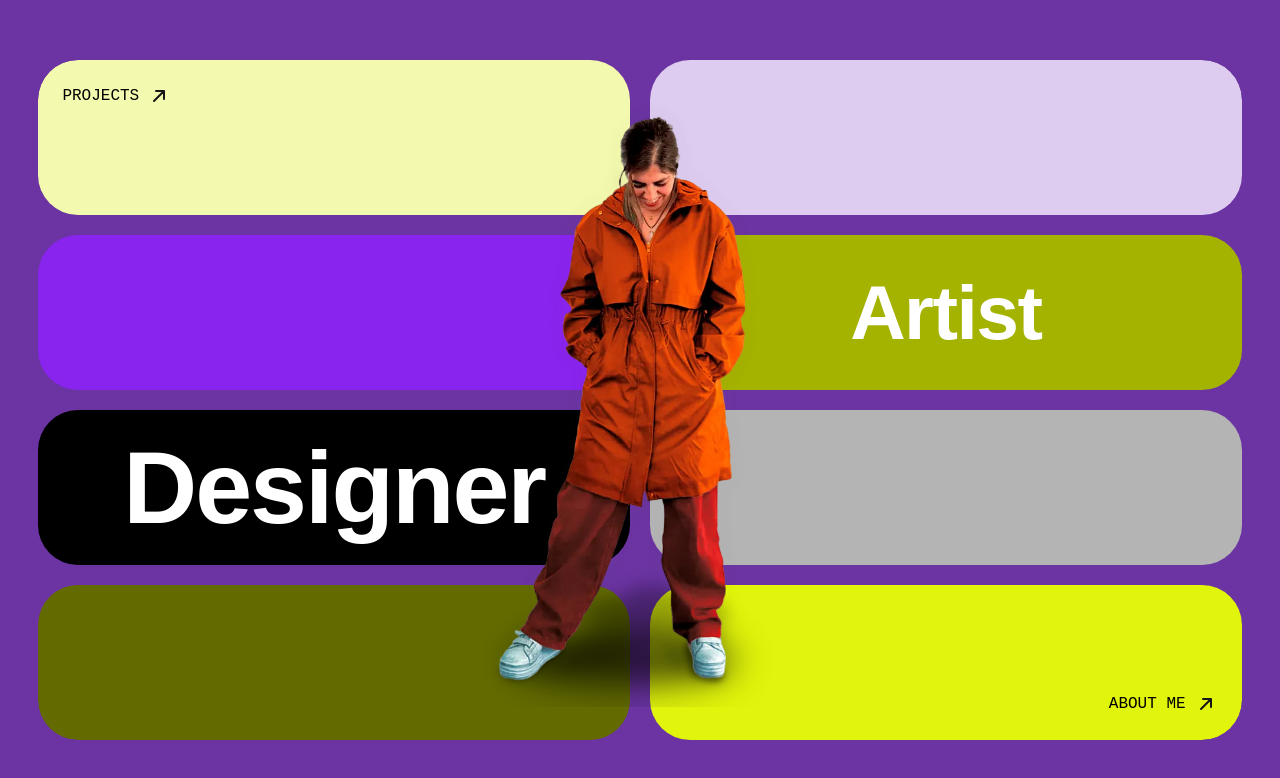
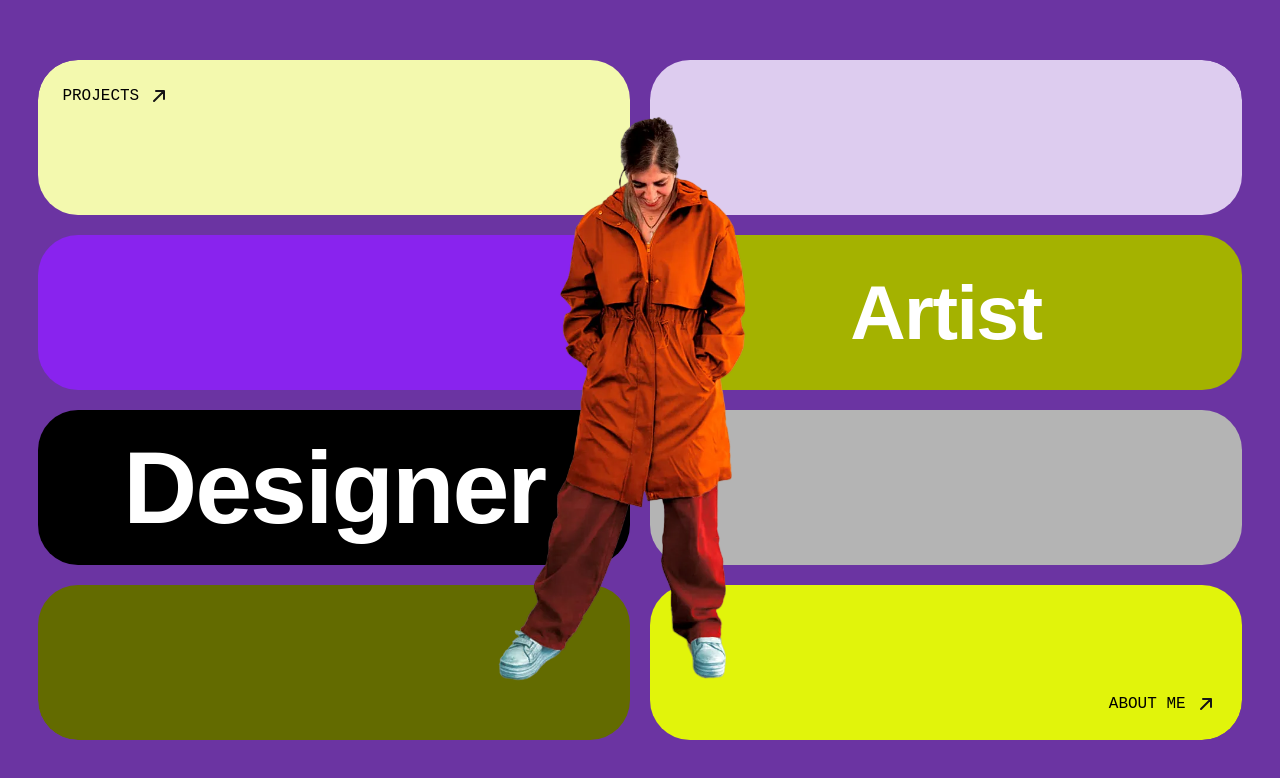
Before and after one commit to mamzlt88/portafolio, a React (Vite) app: page / in a window 1280 px wide. Shown: the top 778 px of the page. Built offline with nearby package versions, Linux system fonts and the light colour scheme.

Commit message:
chore(landing): remove shadow image from model overlay for a cleaner look

```diff
--- a/src/components/sections/Landing.tsx
+++ b/src/components/sections/Landing.tsx
@@ -1,5 +1,4 @@
 import React, { useEffect, useState } from "react";
-import imgSombra1 from "figma:asset/1cbc4e6eb83416656dd6543f41c9cece5a3314fe.png";
 import imgMmColorOrange from "figma:asset/717c32ec589970e1b541c572864d2fa741828374.png";
 
 interface LandingProps {
@@ -88,19 +87,13 @@ export default function Landing({ onAbout, onProjects }: LandingProps) {
           </button>
         </div>
 
-        {/* Model + shadow centered OVER the tiles (aligned to the stage) */}
+        {/* Model centered OVER the tiles (aligned to the stage) */}
         <div className="pointer-events-none absolute inset-0 grid place-items-center z-20" aria-hidden>
           <div
             className="relative transition-all duration-700 ease-out min-w-[120px] max-w-[420px] max-h-[90%] h-[72%] w-auto sm:h-[72%] sm:w-auto md:h-auto md:w-[28%] lg:w-[41.5%] xl:w-[42%] translate-y-0 md:translate-y-0 lg:translate-y-0 xl:translate-y-0"
             style={{ aspectRatio: '640 / 1038', opacity: mounted ? 1 : 0 }}
           >
-            {/* Shadow behind */}
-            <img
-              alt=""
-              src={imgSombra1}
-              className="absolute inset-0 object-contain w-full h-full mix-blend-multiply"
-            />
-            {/* Model on top */}
+            {/* Model */}
             <img
               alt=""
               src={imgMmColorOrange}
```
